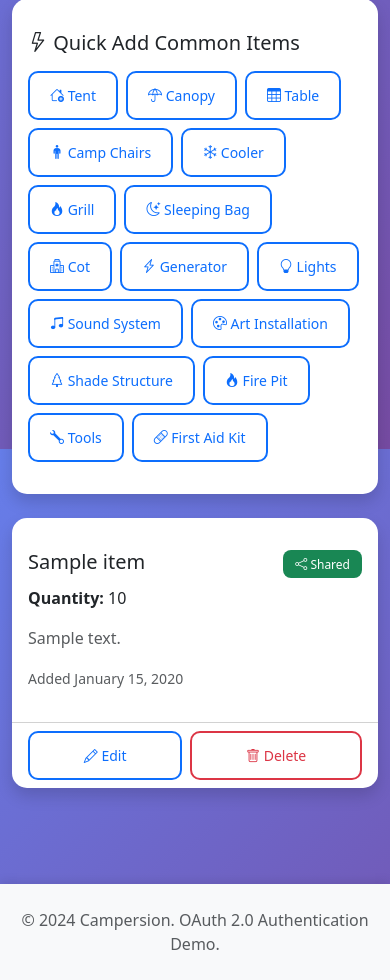
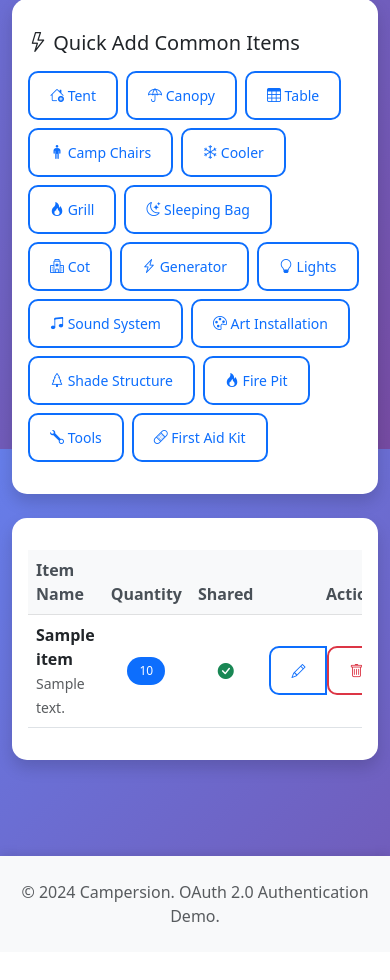
Before and after one commit to that-JC-guy/Campersion, a Flask app: page /inventory in a window 390 px wide. Shown: the part 395-1375 px from the top of the page. After the commit the page ends 1317 px from the top, so only its background shows below. Run offline with Flask 3, Linux system fonts and the light colour scheme; a user stored in the database is signed in; tables that the repository leaves empty hold one stand-in row (values such as "Sample post").

Commit message:
Convert inventory list from card layout to compact table format
Changed the member inventory display from a card-based grid to a simple
table list for better space efficiency and easier scanning.

Features:
- Table format with columns for: Item Name, Quantity, Shared, Actions
- Quantity displayed as badge
- Shared status shown as checkmark icon (green for shared, gray for private)
- Description displays below item name when present
- Compact edit/delete action buttons
- Responsive table with hover effects

🤖 Generated with [Claude Code](https://claude.com/claude-code)

Co-Authored-By: Claude Sonnet 4.5 <noreply@anthropic.com>

```diff
--- a/app/templates/inventory/list.html
+++ b/app/templates/inventory/list.html
@@ -74,56 +74,62 @@
 
         <!-- Inventory Items List -->
         {% if items %}
-        <div class="row row-cols-1 row-cols-md-2 row-cols-lg-3 g-4">
+        <div class="card shadow">
+            <div class="card-body p-0">
+                <div class="table-responsive">
+                    <table class="table table-hover align-middle mb-0">
+                        <thead class="table-light">
+                            <tr>
+                                <th>Item Name</th>
+                                <th class="text-center" style="width: 100px;">Quantity</th>
+                                <th class="text-center" style="width: 100px;">Shared</th>
+                                <th class="text-end" style="width: 150px;">Actions</th>
+                            </tr>
+                        </thead>
+                        <tbody>
                             {% for item in items %}
-            <div class="col">
-                <div class="card h-100 shadow">
-                    <div class="card-body">
-                        <div class="d-flex justify-content-between align-items-start mb-2">
-                            <h5 class="card-title mb-0">{{ item.name }}</h5>
+                            <tr>
+                                <td>
+                                    <strong>{{ item.name }}</strong>
+                                    {% if item.description %}
+                                        <br><small class="text-muted">{{ item.description }}</small>
+                                    {% endif %}
+                                </td>
+                                <td class="text-center">
+                                    <span class="badge bg-primary rounded-pill">{{ item.quantity }}</span>
+                                </td>
+                                <td class="text-center">
                                     {% if item.is_shared_gear %}
-                                <span class="badge bg-success">
-                                    <i class="bi bi-share"></i> Shared
-                                </span>
+                                        <i class="bi bi-check-circle-fill text-success" title="Shared with camp"></i>
                                     {% else %}
-                                <span class="badge bg-secondary">
-                                    <i class="bi bi-lock"></i> Private
-                                </span>
+                                        <i class="bi bi-x-circle text-muted" title="Private"></i>
                                     {% endif %}
-                        </div>
-
-                        <p class="card-text">
-                            <strong>Quantity:</strong> {{ item.quantity }}
-                        </p>
-
-                        {% if item.description %}
-                        <p class="card-text text-muted">
-                            {{ item.description }}
-                        </p>
-                        {% endif %}
-
-                        <small class="text-muted">
-                            Added {{ item.created_at.strftime('%B %d, %Y') }}
-                        </small>
-                    </div>
-                    <div class="card-footer bg-transparent">
-                        <div class="d-flex gap-2">
+                                </td>
+                                <td class="text-end">
+                                    <div class="btn-group btn-group-sm" role="group">
                                         <a href="{{ url_for('main.edit_inventory', item_id=item.id) }}"
-                               class="btn btn-sm btn-outline-primary flex-grow-1">
-                                <i class="bi bi-pencil"></i> Edit
+                                           class="btn btn-outline-primary"
+                                           title="Edit">
+                                            <i class="bi bi-pencil"></i>
                                         </a>
-                            <form method="POST" action="{{ url_for('main.delete_inventory', item_id=item.id) }}"
+                                        <form method="POST"
+                                              action="{{ url_for('main.delete_inventory', item_id=item.id) }}"
                                               onsubmit="return confirm('Are you sure you want to delete this item?');"
-                                  class="flex-grow-1">
-                                <button type="submit" class="btn btn-sm btn-outline-danger w-100">
-                                    <i class="bi bi-trash"></i> Delete
+                                              class="d-inline">
+                                            <button type="submit"
+                                                    class="btn btn-outline-danger btn-sm"
+                                                    title="Delete">
+                                                <i class="bi bi-trash"></i>
                                             </button>
                                         </form>
                                     </div>
+                                </td>
+                            </tr>
+                            {% endfor %}
+                        </tbody>
+                    </table>
                 </div>
             </div>
-            </div>
-            {% endfor %}
         </div>
         {% else %}
         <div class="alert alert-info" role="alert">
```
Lines whose indentation alone changed are shown as unchanged.
